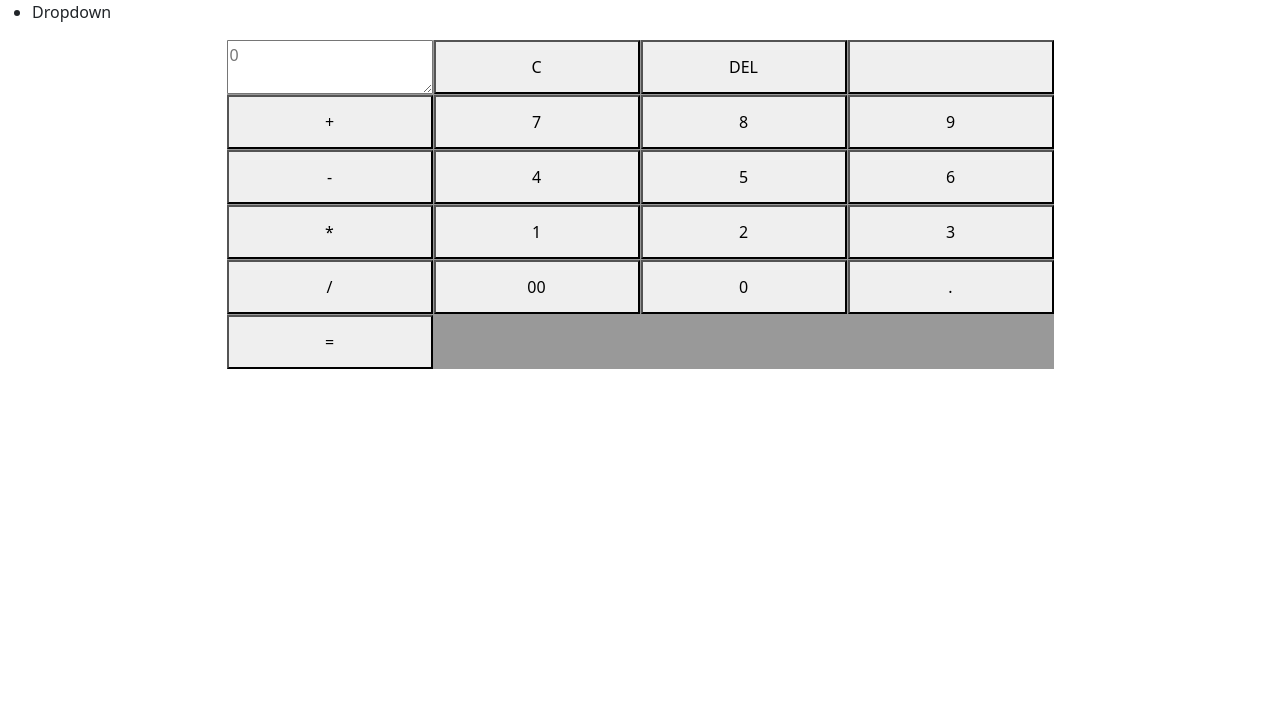
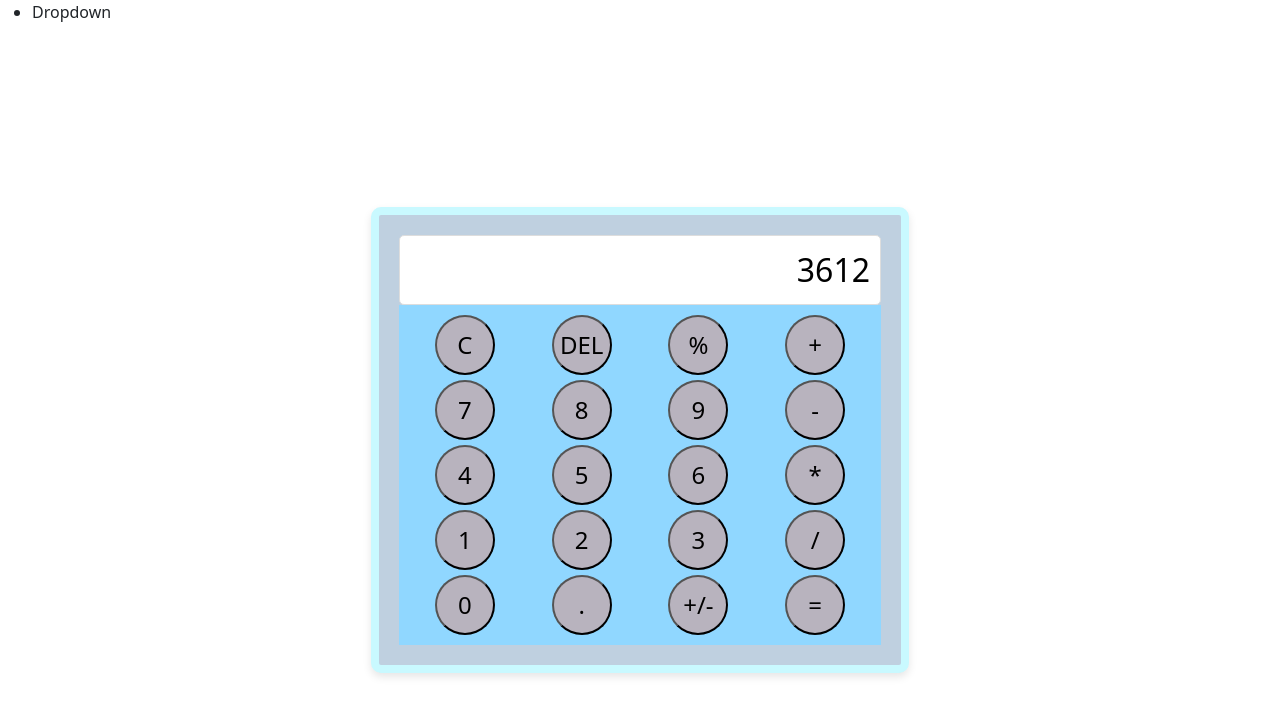
Before and after one commit to hey-dane/DailyUI, a React (Vite) app: page /calculator in a window 1280 px wide. Shown: the top 716 px of the page. Built offline with nearby package versions, Linux system fonts and the light colour scheme.

Commit message:
stylized calculator

```diff
--- a/src/components/Day1-SignUp/SignUpForm.jsx
+++ b/src/components/Day1-SignUp/SignUpForm.jsx
@@ -79,7 +79,7 @@ function SignUpForm() {
               onChange={handleInputChange}
             />
 
-            <div className="signup-button">
+            <div className={styles.button}>
               <button type="submit" id="signupbutton" className={styles.button}>
                 Register
               </button>
--- a/src/components/Day4-Calculator/Calculator.jsx
+++ b/src/components/Day4-Calculator/Calculator.jsx
@@ -4,11 +4,14 @@ export default function Calculator() {
   return (
     <div className={styles.calcMain}>
       <div className={styles.calcContainer}>
-        <div className={styles.calcCard}>
-          <textarea type="text" id="inputtext" placeholder="0"></textarea>
+        <div className={styles.calcTotal}>
+          <input type="text" id="inputtext" readOnly value="3612" />
+        </div>
+
+        <div className={styles.calcDigits}>
           <button>C</button>
           <button>DEL</button>
-          <button></button>
+          <button>%</button>
           <button>+</button>
           <button>7</button>
           <button>8</button>
@@ -22,9 +25,9 @@ export default function Calculator() {
           <button>2</button>
           <button>3</button>
           <button>/</button>
-          <button>00</button>
           <button>0</button>
           <button>.</button>
+          <button>+/-</button>
           <button>=</button>
         </div>
       </div>
--- a/src/components/Day4-Calculator/Calculator.module.css
+++ b/src/components/Day4-Calculator/Calculator.module.css
@@ -1,13 +1,62 @@
+.calcMain {
+  display: flex;
+  justify-content: center;
+  align-items: center;
+  height: 100vh;
+  padding: 10px;
+}
+
 .calcContainer {
   display: grid;
   align-items: center;
   justify-content: center;
+  background-color: #bfd0e0;
+  border-color: #c9f9ff;
+  border-style: solid;
+  border-width: 8px;
+  padding: 20px;
+  border-radius: 10px;
+  box-shadow: 0 4px 8px rgba(0, 0, 0, 0.1);
+  width: auto;
+  max-width: 90vw;
+  margin: auto;
 }
 
-.calcCard {
+.calcDigits {
   display: grid;
   grid-template-columns: repeat(4, 1fr);
-  grid-template-rows: repeat(6, 1fr);
-  grid-gap: 1px;
-  background-color: #999;
+  grid-template-rows: repeat(5, 1fr);
+  grid-gap: 5px;
+  background-color: #90d7ff;
+  padding: 10px;
+  justify-items: center;
 }
+
+.calcDigits button {
+  width: 15vw;
+  height: 15vw;
+  border-radius: 50%;
+  background: #b8b3be;
+  font-size: 3vmin;
+  max-width: 60px;
+  max-height: 60px;
+  border-style: outset;
+  transition: background-color 0.3s ease, transform 0.1s ease;
+}
+
+.calcDigits button:active {
+  background-color: #5dfdcb;
+  border-style: solid;
+  border-color: black;
+  transform: scale(0.9);
+}
+
+.calcTotal input {
+  text-align: right;
+  width: 100%;
+  height: auto;
+  padding: 10px;
+  border: 1px solid #ddd;
+  border-radius: 5px;
+  font-size: 4vmin;
+}
```
